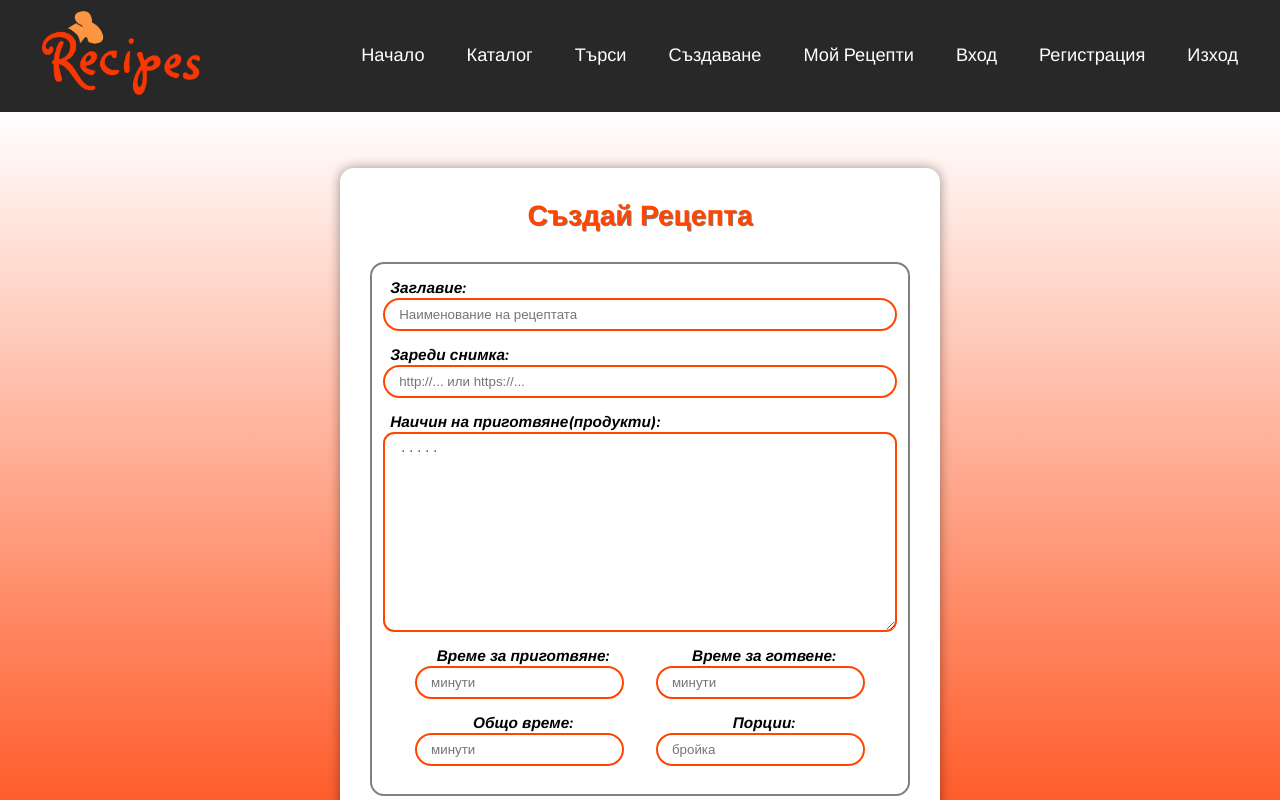
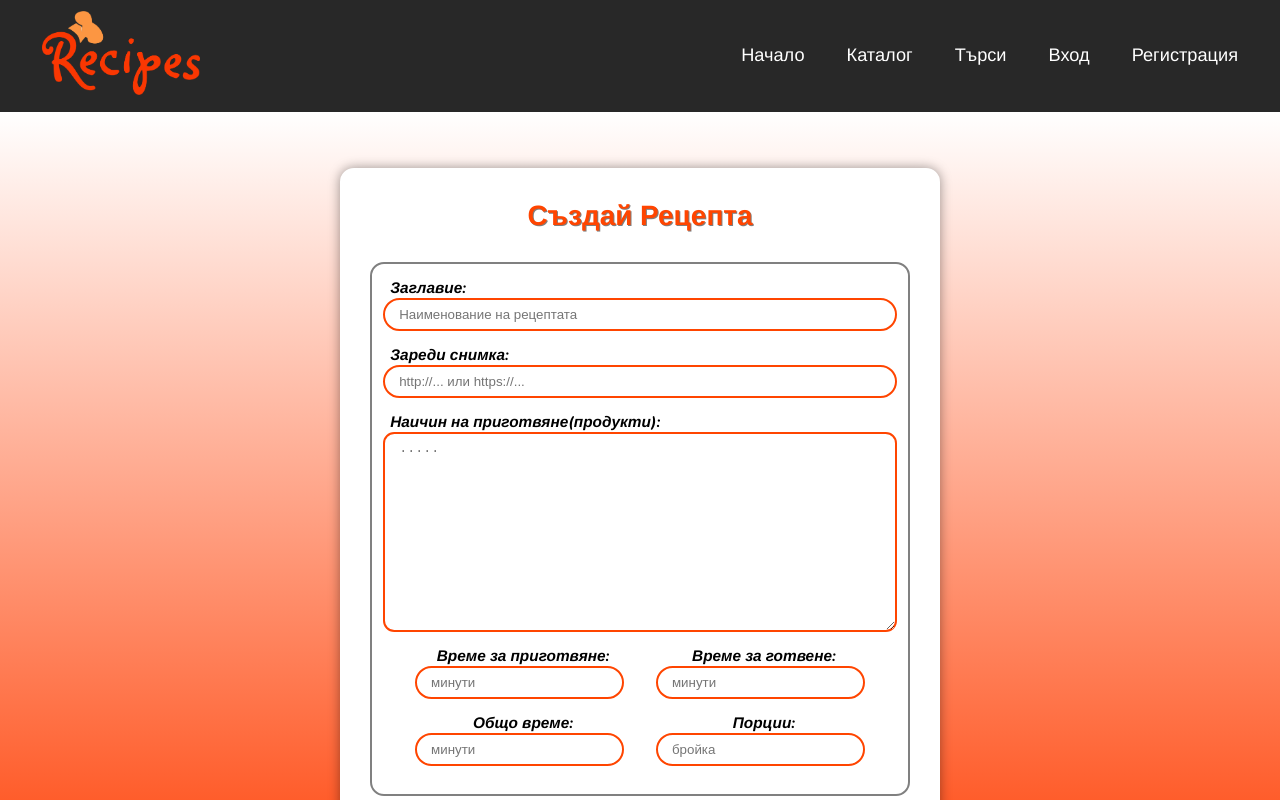
Before and after one commit to venelinkolev/exam-project-reactjs, a React (Vite) app: page /create in a window 1280 px wide. Shown: the top 800 px of the page. Built offline with nearby package versions, Linux system fonts and the light colour scheme.

Commit message:
Context Header User

```diff
--- a/src/App.jsx
+++ b/src/App.jsx
@@ -1,4 +1,4 @@
-import { useState } from 'react';
+import { useEffect, useState } from 'react';
 import './App.css';
 import Footer from './components/Footer/Footer';
 import Header from './components/Header/Header';
@@ -20,9 +20,16 @@ function App() {
     userId: '',
   });
 
+  console.log(userInfo);
+  // useEffect(() => {}, [userInfo]);
+
+  function userData(user) {
+    setUserInfo(Object.assign(user));
+  }
+
   const contextValues = {
     userInfo,
-    setUserInfo,
+    userData,
   };
 
   return (
--- a/src/components/Create/Create.jsx
+++ b/src/components/Create/Create.jsx
@@ -15,7 +15,7 @@ export default function Create() {
     servings: '',
   });
 
-  useEffect(() => {}, [formValues]);
+  // useEffect(() => {}, [formValues]);
 
   useTitleChange('Create');
 
--- a/src/components/Header/Header.jsx
+++ b/src/components/Header/Header.jsx
@@ -32,6 +32,8 @@ export default function Header() {
             <li>
               <Link to='/search'>Търси</Link>
             </li>
+            {userContextValues.userInfo?.isUser && (
+              <>
                 <li>
                   <Link to='/create'>Създаване</Link>
                 </li>
@@ -39,14 +41,20 @@ export default function Header() {
                   <Link to='/my-recipes'>Мой Рецепти</Link>
                 </li>
                 <li>
+                  <Link to='/logout'>Изход</Link>
+                </li>
+              </>
+            )}
+            {!userContextValues.userInfo?.isUser && (
+              <>
+                <li>
                   <Link to='/login'>Вход</Link>
                 </li>
                 <li>
                   <Link to='/register'>Регистрация</Link>
                 </li>
-            <li>
-              <Link to='/logout'>Изход</Link>
-            </li>
+              </>
+            )}
           </ul>
         </div>
       </header>
--- a/src/components/Login/Login.jsx
+++ b/src/components/Login/Login.jsx
@@ -1,7 +1,7 @@
-import { useEffect, useState } from 'react';
+import { useContext, useEffect, useState } from 'react';
 import './Login.css';
 import { login } from '../../services/userServices';
-import { useCookies } from 'react-cookie';
+import { UserContext } from '../../contexts/UserContext';
 
 export default function Login() {
   const [userData, setUserData] = useState({
@@ -9,11 +9,24 @@ export default function Login() {
     password: '',
   });
 
+  const userContextValues = useContext(UserContext);
+
   async function loginUser(e) {
     e.preventDefault();
     // console.log(userData);
     await login(userData)
-      .then((result) => console.log(result))
+      .then((result) => {
+        if (result.message) {
+          // console.log(result.message);
+
+          throw new Error(result.message);
+        }
+
+        userContextValues.userData({
+          isUser: true,
+          userId: result._id,
+        });
+      })
       .catch((err) => console.log(err.message));
   }
 
```
Lines whose indentation alone changed are shown as unchanged.
